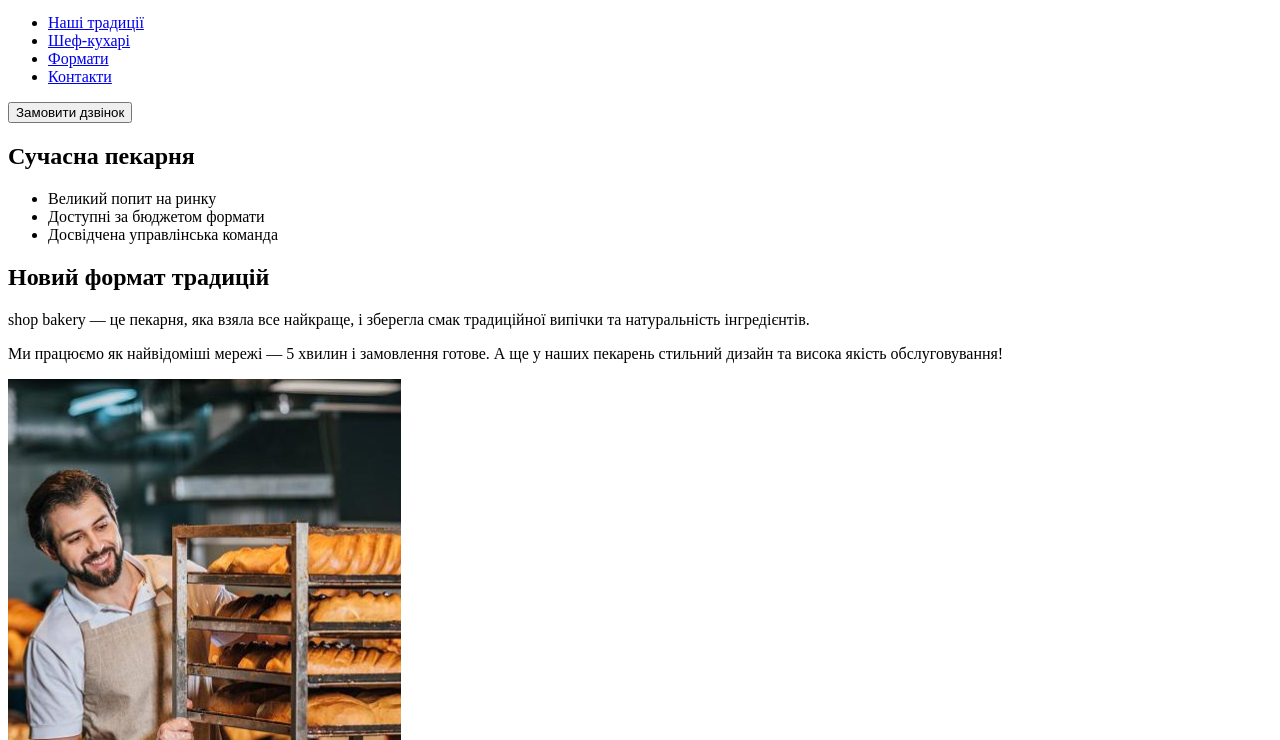
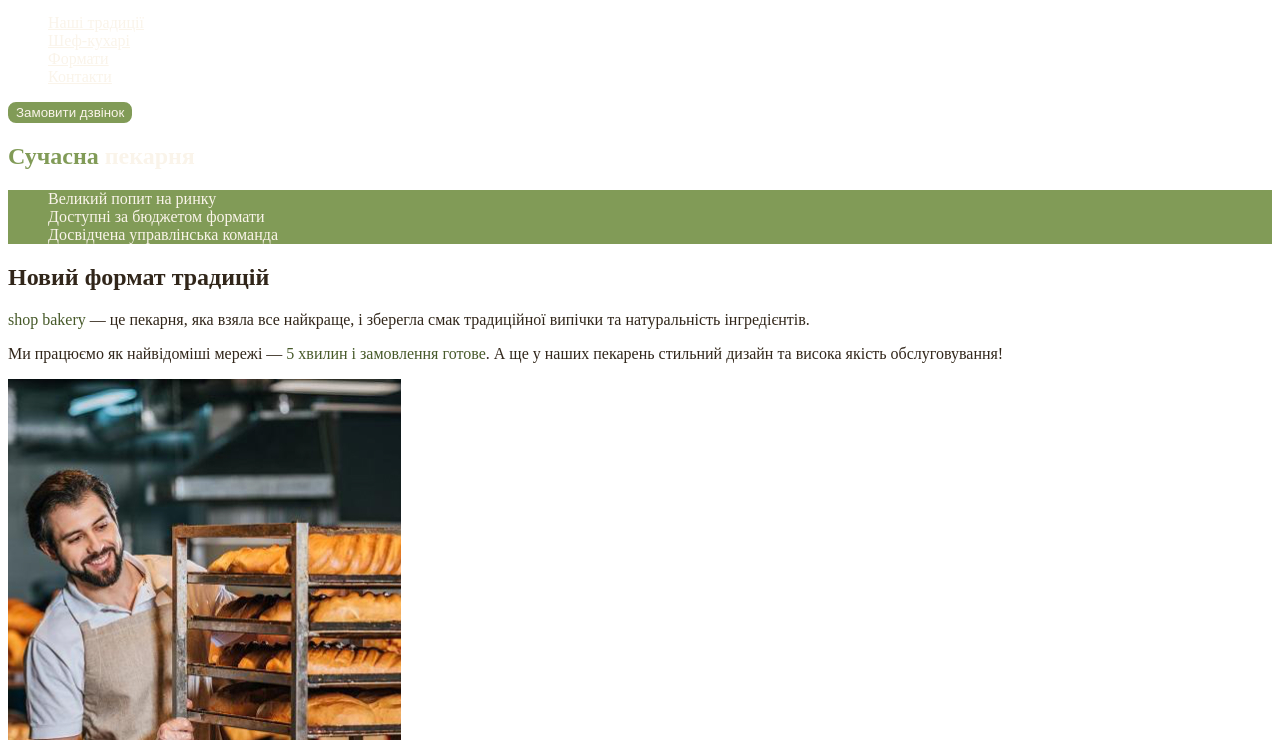
Before and after one commit to aroslavvodopian-bit/genius_test, a plain HTML site: page index.html in a window 1280 px wide. Shown: the part 60-800 px from the top of the page. Drawn offline with Linux system fonts and the light colour scheme.

Commit message:
Part of css code is done

```diff
--- /dev/null
+++ b/css/styles.css
@@ -0,0 +1,55 @@
+:root {
+  --bg: #faf4ea;
+  --c1: #31261a;
+  --c2: #819b57;
+  --c3: #465929;
+  --c4: #a18268;
+  --c5: #cfcfbc;
+}
+body {
+  color: var(--c1);
+}
+ul {
+  list-style-type: none;
+}
+/* Button */
+.order-button {
+  color: var(--bg);
+  background-color: var(--c2);
+  border: 2px solid var(--c2);
+  border-radius: 8px;
+  cursor: pointer;
+}
+.order-button:hover {
+  background: transparent;
+  color: var(--c3);
+}
+/* Links */
+.link {
+  color: var(--bg);
+}
+.link:hover {
+  color: var(--c2);
+}
+/* Hero title */
+.hero-title {
+  color: var(--bg);
+}
+.hero-title .accent {
+  color: var(--c2);
+}
+/* Advantages */
+.advantages-list {
+  background-color: var(--c2);
+  color: var(--bg);
+}
+/* Section title */
+.section-title {
+  color: var(--c1);
+}
+.section-title .accent {
+  color: var(--c3);
+}
+.data-safe {
+  color: var(--c4);
+}
--- a/index.html
+++ b/index.html
@@ -4,49 +4,55 @@
     <meta charset="UTF-8" />
     <meta name="viewport" content="width=device-width, initial-scale=1.0" />
     <title>Сучасна пекарня</title>
+
+    <link rel="stylesheet" href="./css/styles.css" />
   </head>
   <body>
-    <head>
+    <header>
       <nav>
-        <a href="#">
+        <a href="/">
           <img src="./images/logo.svg" alt="Логотип сучасної пекарні" />
         </a>
         <ul>
-          <li><a href="#">Наші традиції</a></li>
-          <li><a href="#">Шеф-кухарі</a></li>
-          <li><a href="#">Формати</a></li>
-          <li><a href="#">Контакти</a></li>
+          <li><a class="link" href="#tradition-section">Наші традиції</a></li>
+          <li><a class="link" href="#best-chefs">Шеф-кухарі</a></li>
+          <li><a class="link" href="#formats">Формати</a></li>
+          <li><a class="link" href="#join-our-bakeries">Контакти</a></li>
         </ul>
       </nav>
-      <button type="button">Замовити дзвінок</button>
-    </head>
+      <button type="button" class="order-button">Замовити дзвінок</button>
+    </header>
     <main>
-      <section>
-        <h1>Сучасна пекарня</h1>
+      <!-- Main section -->
+      <section class="main-section">
+        <h1 class="hero-title"><span class="accent">Сучасна</span> пекарня</h1>
       </section>
-      <section>
-        <ul>
+      <!-- Advantages section -->
+      <section class="section-title">
+        <ul class="advantages-list">
           <li>Великий попит на ринку</li>
           <li>Доступні за бюджетом формати</li>
           <li>Досвідчена управлінська команда</li>
         </ul>
         <h2>Новий формат традицій</h2>
         <p>
-          <span>shop bakery</span> — це пекарня, яка взяла все найкраще, і
-          зберегла смак традиційної випічки та натуральність інгредієнтів.
+          <span class="accent">shop bakery</span> — це пекарня, яка взяла все
+          найкраще, і зберегла смак традиційної випічки та натуральність
+          інгредієнтів.
         </p>
         <p>
           Ми працюємо як найвідоміші мережі —
-          <span>5 хвилин і замовлення готове</span>. А ще у наших пекарень
-          стильний дизайн та висока якість обслуговування!
+          <span class="accent">5 хвилин і замовлення готове</span>. А ще у наших
+          пекарень стильний дизайн та висока якість обслуговування!
         </p>
         <img
           src="./images/baker-man.jpg"
           alt="Чоловік пекар усміхаючись дивиться на батони"
         />
       </section>
-      <section>
-        <h2>Наші найкращі шеф кухарі</h2>
+      <!-- Chefs section -->
+      <section class="section-title">
+        <h2>Наші найкращі <span class="accent">шеф кухарі</span></h2>
         <ul>
           <li>
             <article>
@@ -70,7 +76,8 @@
           </li>
         </ul>
       </section>
-      <section>
+      <!-- Formats section -->
+      <section class="section-title">
         <h2>Формати</h2>
         <ul>
           <li>
@@ -90,8 +97,18 @@
           </li>
         </ul>
       </section>
-      <section>
-        <h2>Приєднуйся до нашої мережі пекарень</h2>
+      <!-- Contact section -->
+      <section class="section-title">
+        <h2>Приєднуйся до мережі пекарень</h2>
+        <iframe
+          src="https://www.google.com/maps/embed?pb=!1m18!1m12!1m3!1d2540.1636289098733!2d30.4912733!3d50.4566776!2m3!1f0!2f0!3f0!3m2!1i1024!2i768!4f13.1!3m3!1m2!1s0x40d4ce637c006b2d%3A0xaf86385f19996ff0!2z0LLRg9C70LjRhtGPINCh0ZbRh9C-0LLQuNGFINCh0YLRgNGW0LvRjNGG0ZbQsiwgNTQsINCa0LjRl9CyLCAwMjAwMA!5e0!3m2!1suk!2sua!4v1764677860137!5m2!1suk!2sua"
+          width="600"
+          height="450"
+          style="border: 0"
+          allowfullscreen=""
+          loading="lazy"
+          referrerpolicy="no-referrer-when-downgrade"
+        ></iframe>
       </section>
     </main>
     <footer>
@@ -100,10 +117,10 @@
           <!-- logo -->
         </a>
         <ul>
-          <li><a href="#">Наші традиції</a></li>
-          <li><a href="#">Шеф-кухарі</a></li>
-          <li><a href="#">Формати</a></li>
-          <li><a href="#">Контакти</a></li>
+          <li><a href="#tradition-section">Наші традиції</a></li>
+          <li><a href="#best-chefs">Шеф-кухарі</a></li>
+          <li><a href="#formats">Формати</a></li>
+          <li><a href="#join-our-bakeries">Контакти</a></li>
         </ul>
       </nav>
       <a href="#">
@@ -136,7 +153,7 @@
         <a href="#" target="_blank">
           <!-- Privat Police -->
         </a>
-        <p>© 2023 Дані захищені</p>
+        <p class="data-safe">&copy; 2023 Дані захищені</p>
       </address>
     </footer>
   </body>
```
Also changed, not shown: 2 other files.
